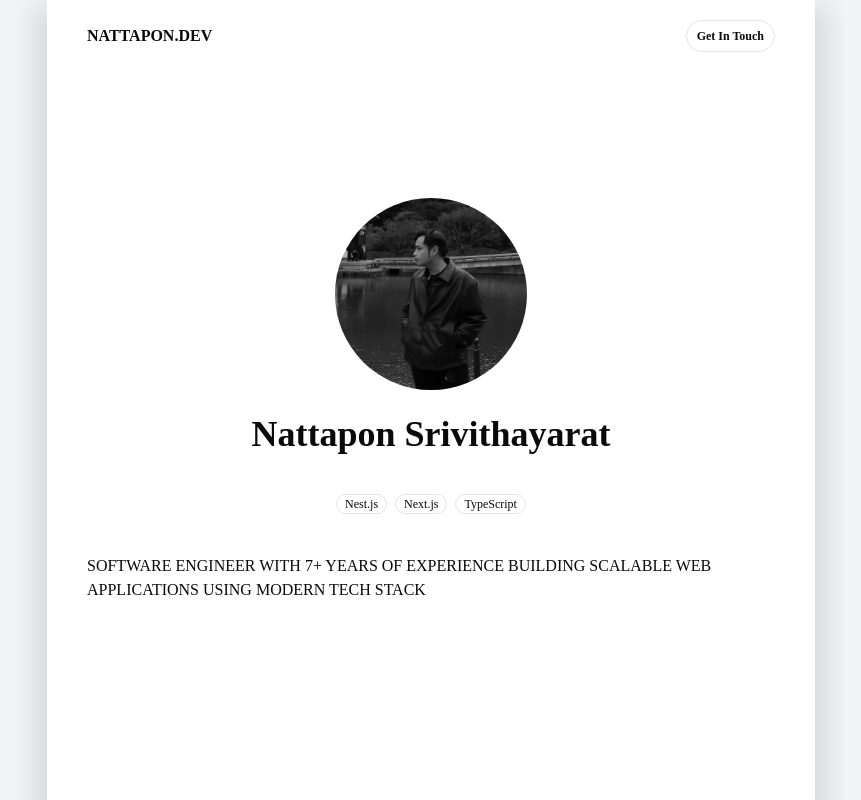
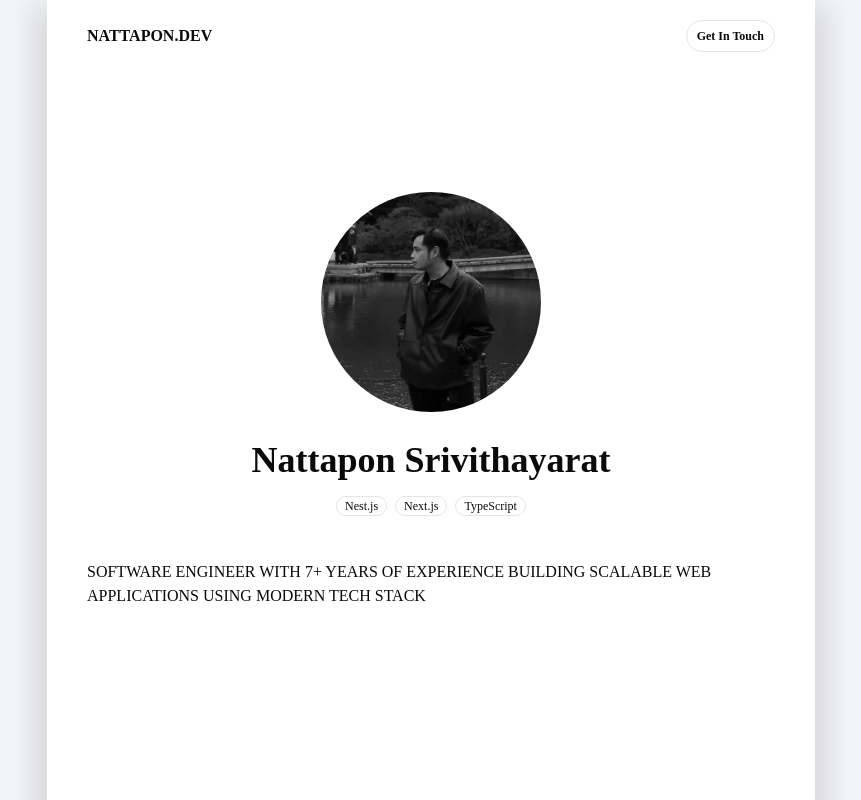
Before and after one commit to monoongs/portfoliov3, a Next.js app: page / in a window 1280 px wide. Shown: the top 800 px of the page, without its empty margins (209-1070 px from the left). Built offline with nearby package versions, Linux system fonts and the light colour scheme.

Commit message:
feat: adjust introduce page

```diff
--- a/app/components/Introduce.tsx
+++ b/app/components/Introduce.tsx
@@ -7,27 +7,32 @@ function Introduce() {
   const startWorkDate = new Date(2018, 8);
 
   const experience = differenceInYears(today, startWorkDate);
+  const widthForResponsive = {
+    base: 'w-48 h-48',
+    lg: 'lg:w-55 lg:h-55',
+  };
   return (
     <div className='flex items-start flex-col justify-center min-h-screen'>
-      <div className='flex flex-col gap-6'>
-        <div className='relative w-48 h-48 rounded-full overflow-hidden self-center'>
+      <div className='flex flex-col gap-6 lg:gap-7'>
+        <div
+          className={`relative ${widthForResponsive.base} ${widthForResponsive.lg} rounded-full overflow-hidden self-center`}
+        >
           <Image
             src='/images/R0000814webp.webp'
             alt='introduce'
             fill
-            sizes='192px'
             className='object-cover'
           />
         </div>
-        <div className='md:self-center'>
+        <div className='md:self-center flex flex-col'>
           <h1 className='text-4xl font-bold'>{`Nattapon
         Srivithayarat`}</h1>
-        </div>
 
-        <div className='flex items-center gap-2 md:self-center md:my-4 text-base'>
-          <Badge variant='outline'>Nest.js</Badge>
-          <Badge variant='outline'>Next.js</Badge>
-          <Badge variant='outline'>TypeScript</Badge>
+          <div className='flex items-center gap-2 md:self-center my-4 text-base'>
+            <Badge variant='outline'>Nest.js</Badge>
+            <Badge variant='outline'>Next.js</Badge>
+            <Badge variant='outline'>TypeScript</Badge>
+          </div>
         </div>
 
         <p className='font-medium uppercase'>
```
